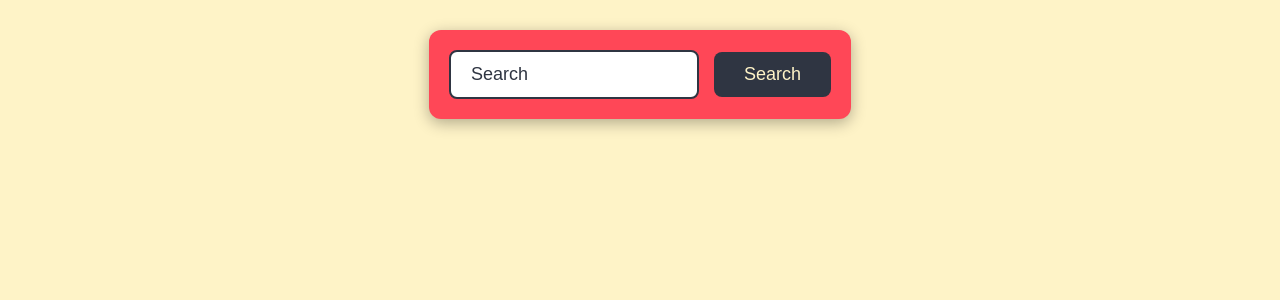
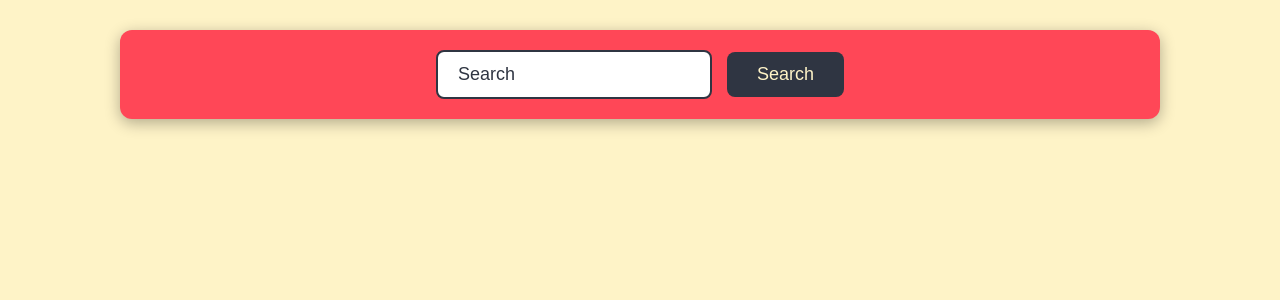
Before and after one commit to davydovmurad/rs-react, a React (Vite) app: page / in a window 1280 px wide. Shown: the top 300 px of the page. Built offline with nearby package versions, Linux system fonts and the light colour scheme.

Commit message:
fix: search component

```diff
--- a/src/App.css
+++ b/src/App.css
@@ -5,12 +5,7 @@
 }
 
 body {
-  font-family: 'Press Start 2P', cursive;
+  font-family: sans-serif;
   background-color: #fef3c7;
-  height: 100vh;
-  display: flex;
-  justify-content: center;
-  align-items: flex-start;
-  margin: 0;
-  padding-top: 30px;
+  padding: 30px 120px 0;
 }
--- a/src/components/Search/Search.module.css
+++ /dev/null
@@ -1,45 +0,0 @@
-.inputWrapper {
-  margin-right: 15px;
-}
-
-input {
-  padding: 12px 20px;
-  font-size: 18px;
-  border-radius: 8px;
-  border: 2px solid #2f3542;
-  outline: none;
-  width: 250px;
-  color: #2f3542;
-  background-color: #ffffff;
-  transition: border-color 0.3s ease;
-}
-
-input::placeholder {
-  color: #2f3542;
-}
-
-input:focus {
-  border-color: #1e90ff;
-}
-
-button {
-  padding: 12px 30px;
-  background-color: #2f3542;
-  color: #fef3c7;
-  font-size: 18px;
-  border: none;
-  border-radius: 8px;
-  cursor: pointer;
-  transition:
-    background-color 0.3s ease,
-    transform 0.2s ease;
-}
-
-button:hover {
-  background-color: #ff6348;
-  transform: scale(1.05);
-}
-
-button:active {
-  transform: scale(0.98);
-}
--- a/src/components/Search/Search.tsx
+++ b/src/components/Search/Search.tsx
@@ -6,9 +6,8 @@ import {
   MouseEventHandler,
   ReactNode,
 } from 'react';
-import SearchButton from './SearchButton';
-import SearchInput from './SearchInput';
-import styles from './Search.module.css';
+import SearchButton from './SearchButton/SearchButton';
+import SearchInput from './SearchInput/SearchInput';
 
 const SEARCH_REQUEST_LOCAL_STORAGE_KEY: string = 'searchRequest';
 
@@ -42,12 +41,10 @@ export default class Search extends Component<
   render(): ReactNode {
     return (
       <>
-        <div className={styles.inputWrapper}>
-          <SearchInput
-            value={this.state.searchRequest}
-            onChange={this.handleSearchRequestChange}
-          />
-        </div>
+        <SearchInput
+          value={this.state.searchRequest}
+          onChange={this.handleSearchRequestChange}
+        />
         <SearchButton onClick={this.handleSearchRequestSubmit} />
       </>
     );
--- /dev/null
+++ b/src/components/Search/SearchButton/SearchButton.module.css
@@ -0,0 +1,21 @@
+button {
+  padding: 12px 30px;
+  background-color: #2f3542;
+  color: #fef3c7;
+  font-size: 18px;
+  border: none;
+  border-radius: 8px;
+  cursor: pointer;
+  transition:
+    background-color 0.3s ease,
+    transform 0.2s ease;
+}
+
+button:hover {
+  background-color: #ff6348;
+  transform: scale(1.05);
+}
+
+button:active {
+  transform: scale(0.98);
+}
--- a/src/components/Search/SearchButton.tsx
+++ b/src/components/Search/SearchButton/SearchButton.tsx
@@ -1,4 +1,5 @@
 import { Component, ComponentProps, ReactNode } from 'react';
+import './SearchButton.module.css';
 
 export default class SearchButton extends Component<ComponentProps<'button'>> {
   render(): ReactNode {
--- a/src/components/Search/SearchInput.tsx
+++ /dev/null
@@ -1,7 +0,0 @@
-import { Component, ComponentProps, ReactNode } from 'react';
-
-export default class SearchInput extends Component<ComponentProps<'input'>> {
-  render(): ReactNode {
-    return <input type="text" placeholder="Search" {...this.props} />;
-  }
-}
--- /dev/null
+++ b/src/components/Search/SearchInput/SearchInput.module.css
@@ -0,0 +1,23 @@
+.inputWrapper {
+  margin-right: 15px;
+}
+
+input {
+  padding: 12px 20px;
+  font-size: 18px;
+  border-radius: 8px;
+  border: 2px solid #2f3542;
+  outline: none;
+  width: auto;
+  color: #2f3542;
+  background-color: #ffffff;
+  transition: border-color 0.3s ease;
+}
+
+input::placeholder {
+  color: #2f3542;
+}
+
+input:focus {
+  border-color: #1e90ff;
+}
--- /dev/null
+++ b/src/components/Search/SearchInput/SearchInput.tsx
@@ -0,0 +1,12 @@
+import { Component, ComponentProps, ReactNode } from 'react';
+import styles from './SearchInput.module.css';
+
+export default class SearchInput extends Component<ComponentProps<'input'>> {
+  render(): ReactNode {
+    return (
+      <div className={styles.inputWrapper}>
+        <input type="text" placeholder="Search" {...this.props} />
+      </div>
+    );
+  }
+}
```
